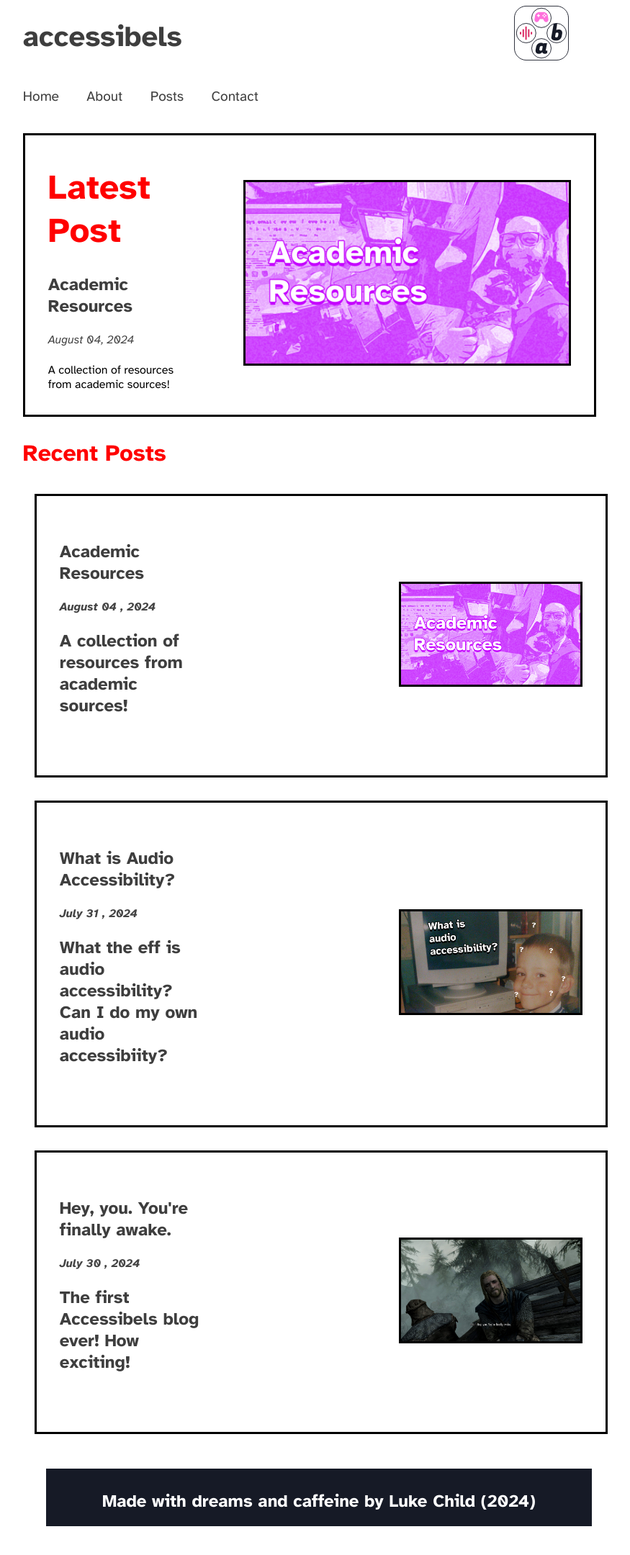
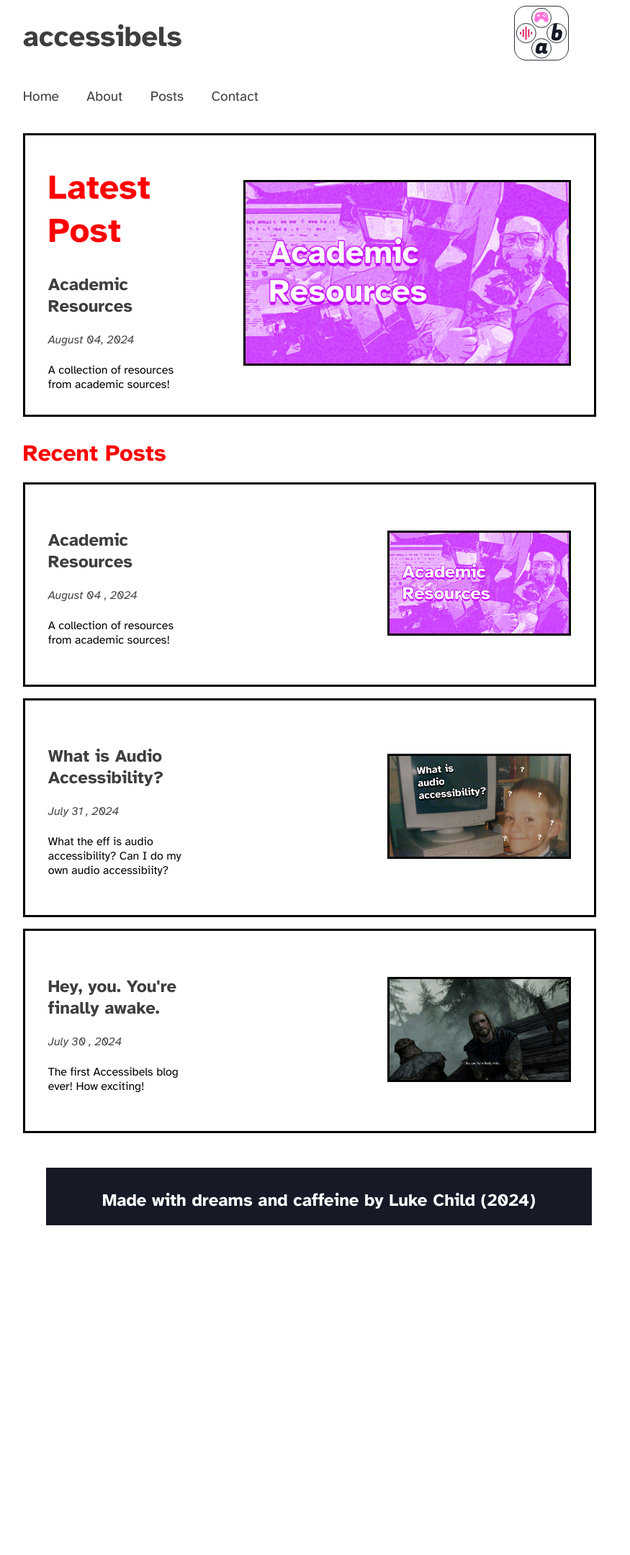
Before and after one commit to Accessibels/accessibels.github.io, a Jekyll site: the page built from index.markdown, in a window 1280 px wide. Shown: the whole page at 72% size, without its empty margins (229-1104 px from the left). Built offline with Jekyll 4.4.1, drawn with Linux system fonts in a browser that asks for light colours; our own code applies the rules of GitHub Pages for plain Markdown files; after the commit the page ends 1742 px from its top, so only the background shows below that.

Commit message:
fixed formatting issue

```diff
--- a/_layouts/home.html
+++ b/_layouts/home.html
@@ -44,14 +44,15 @@
 
           <h2>
             <a href="{{post.url}}" title="Read {{post.title}}">{{post.title}}</a>
+          </h2>
 
               <p>
                 <em>{{ post.date | date: '%B %d , %Y' }}</em>
               </p>
+
               {{ post.summary | strip_html | truncatewords: 30 }}
               <br><br>
 
-          </h2>
 
         </div>
 
--- a/assets/stylesheets/main.scss
+++ b/assets/stylesheets/main.scss
@@ -152,7 +152,7 @@ p, li {
   align-content: flex-start;
   text-align: center;
   border: solid black;
-  margin: 16px;
+  margin-bottom: 16px;
   padding: 16px;
 }
 
```
